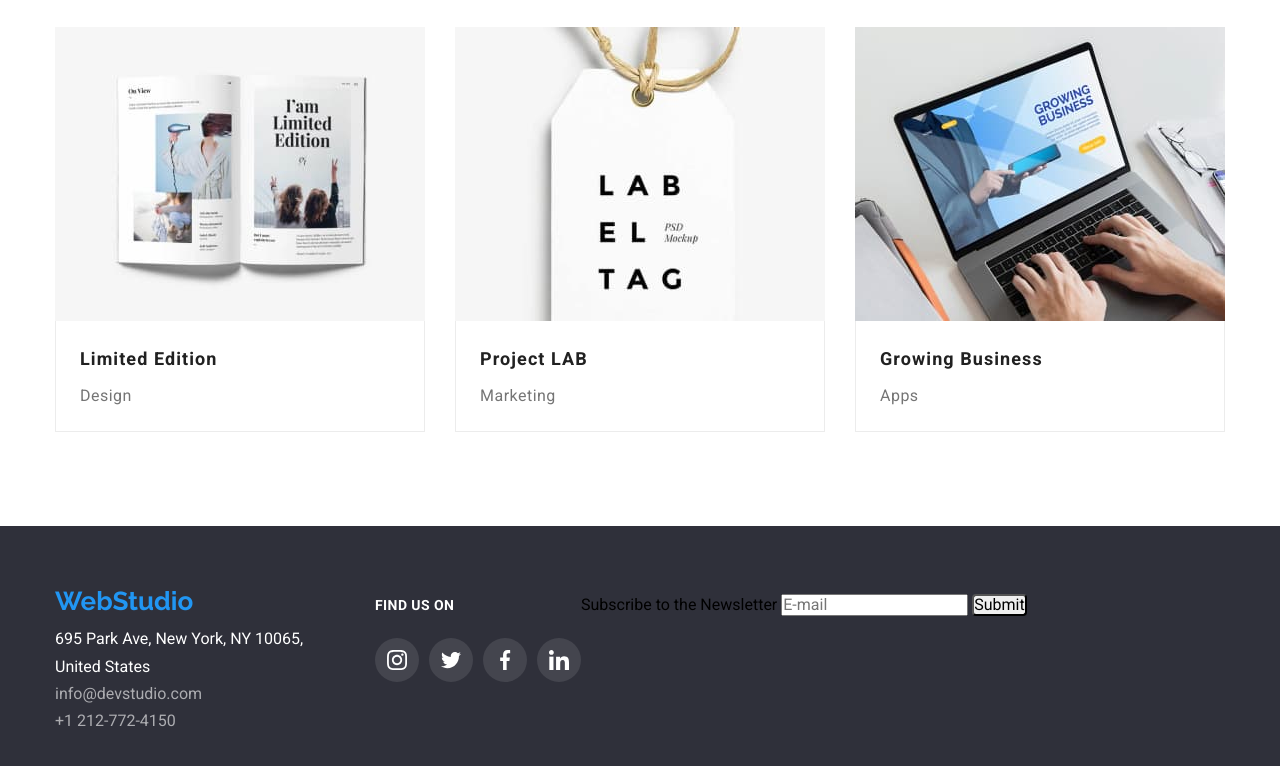
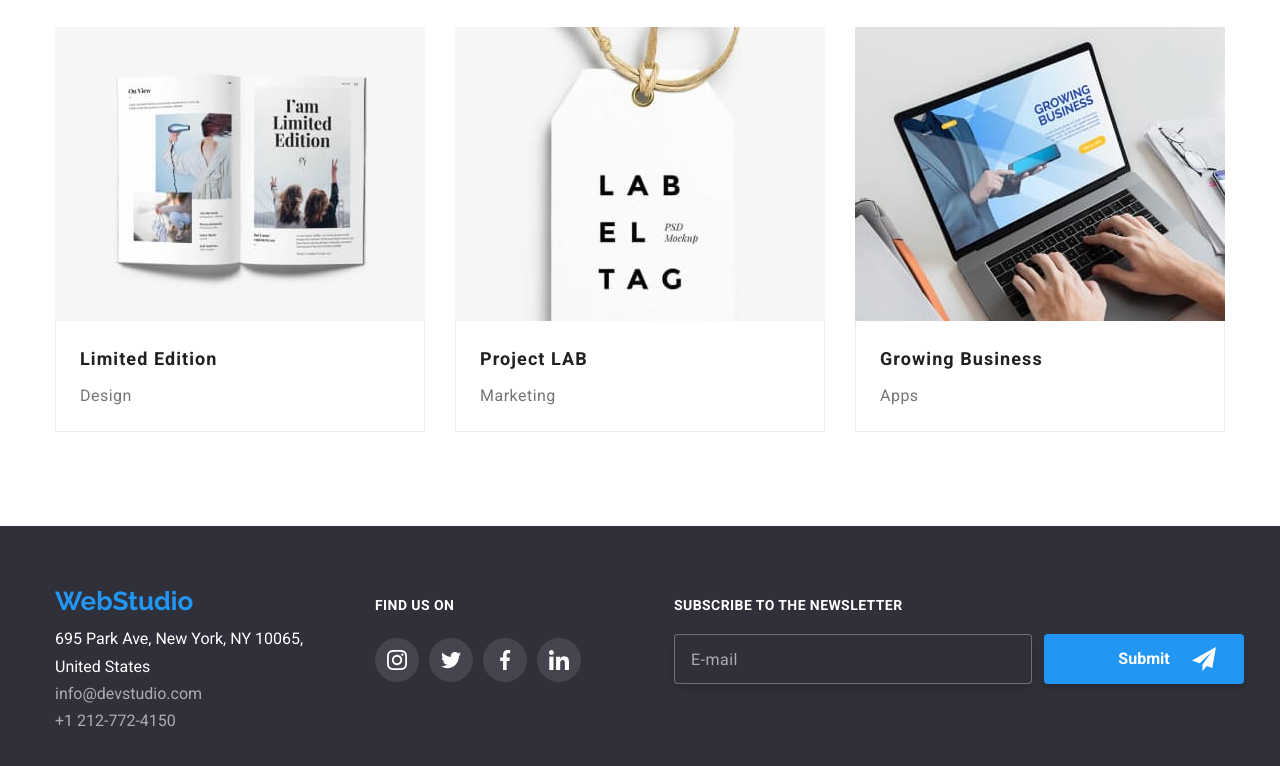
Before and after one commit to lilyzeta/goit-markup-hw-06, a plain HTML site: page portfolio.html in a window 1280 px wide. Shown: the part 1107-1873 px from the top of the page. Drawn offline with nearby package versions, Linux system fonts and the light colour scheme.

Commit message:
Footer Email Section

```diff
--- a/css/styles.css
+++ b/css/styles.css
@@ -282,10 +282,49 @@ img {
   display: flex;
   align-items: center;
   letter-spacing: 0.03em;
+  background-color: var(--footercolor);
+  box-sizing: border-box;
+  margin-top: 20px;
+  width: 358px;
+  height: 50px;
+  padding-left: 16px;
 }
 
 .foot-email::placeholder {
   color: rgba(255, 255, 255, 0.6);
+}
+
+.footer-email-items {
+  display: flex;
+  position: relative;
+}
+
+.submit-button-footer {
+  margin-top: 20px;
+  margin-left: 12px;
+  width: 200px;
+  height: 50px;
+  background-color: var(--accentbright);
+  border: none;
+  box-shadow: 0px 4px 4px rgba(0, 0, 0, 0.15);
+  border-radius: 4px;
+  font-family: "Roboto";
+  font-style: normal;
+  font-weight: 700;
+  font-size: 16px;
+  line-height: calc(30 / 16);
+  color: var(--mainbright);
+}
+
+.footer-right-section {
+  margin-left: 93px;
+}
+
+.icon-airplane {
+  fill: var(--mainbright);
+  position: absolute;
+  top: 33px;
+  left: 518px;
 }
 
 /* Studio Page: Hero, Our Features, Our Team */
--- a/portfolio.html
+++ b/portfolio.html
@@ -327,11 +327,25 @@
       </div>
       <div class="footer-right-section">
         <form>
-          <label>
+          <label class="footer-subscribe" for="foot-email">
             Subscribe to the Newsletter
-            <input type="email" name="email" placeholder="E-mail" />
           </label>
-          <button type="submit">Submit</button>
+          <div class="footer-email-items">
+            <input
+              id="foot-email"
+              class="foot-email"
+              type="email"
+              name="email"
+              placeholder="E-mail"
+            />
+
+            <div class="footer-button-contents">
+              <button class="submit-button-footer" type="submit">Submit</button>
+              <svg class="icon-airplane" width="24px" height="24px">
+                <use href="./assets/images/svg-icons.svg#icon-airplane"></use>
+              </svg>
+            </div>
+          </div>
         </form>
       </div>
     </div>
```
Also changed, not shown: index.html (+16 -4 lines).
